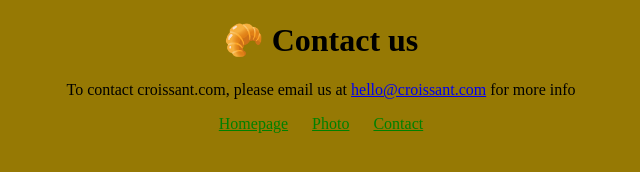
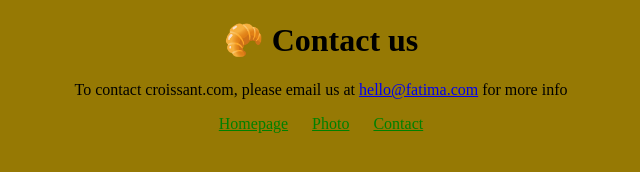
Before and after one commit to fatima19962/Croissant, a plain HTML site: page contact.html in a window 1280 px wide. Shown: the full height of the page, 319-959 px from the left. Drawn offline with Linux system fonts and the light colour scheme.

Commit message:
Update contact.html

```diff
--- a/contact.html
+++ b/contact.html
@@ -16,7 +16,7 @@
     <p>
       To contact croissant.com, please email us at
       <a href="mailto:hello@fatima.com" title="contact us by email"
-        >hello@croissant.com</a
+        >hello@fatima.com</a
       >
       for more info
     </p>
```
